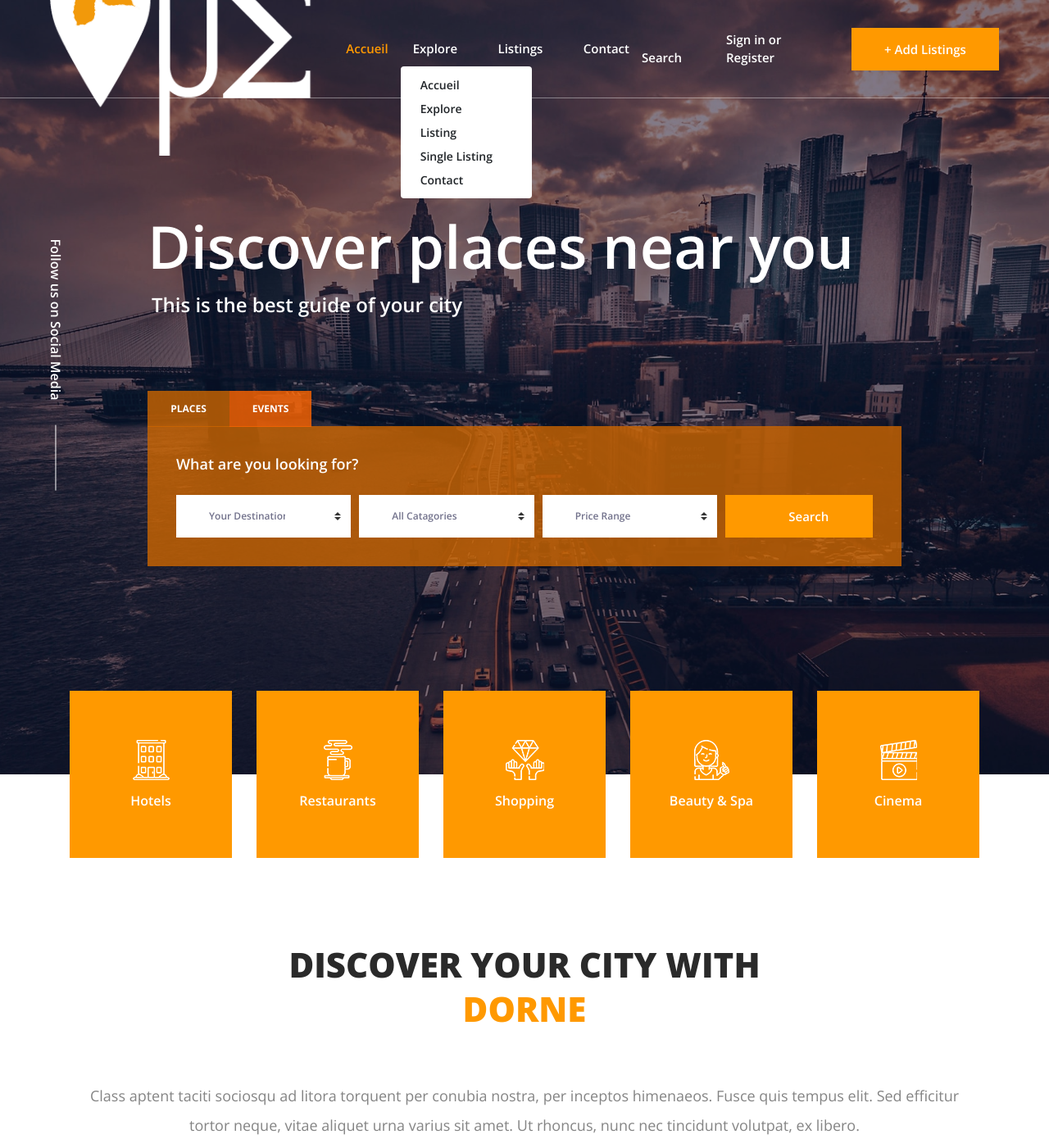
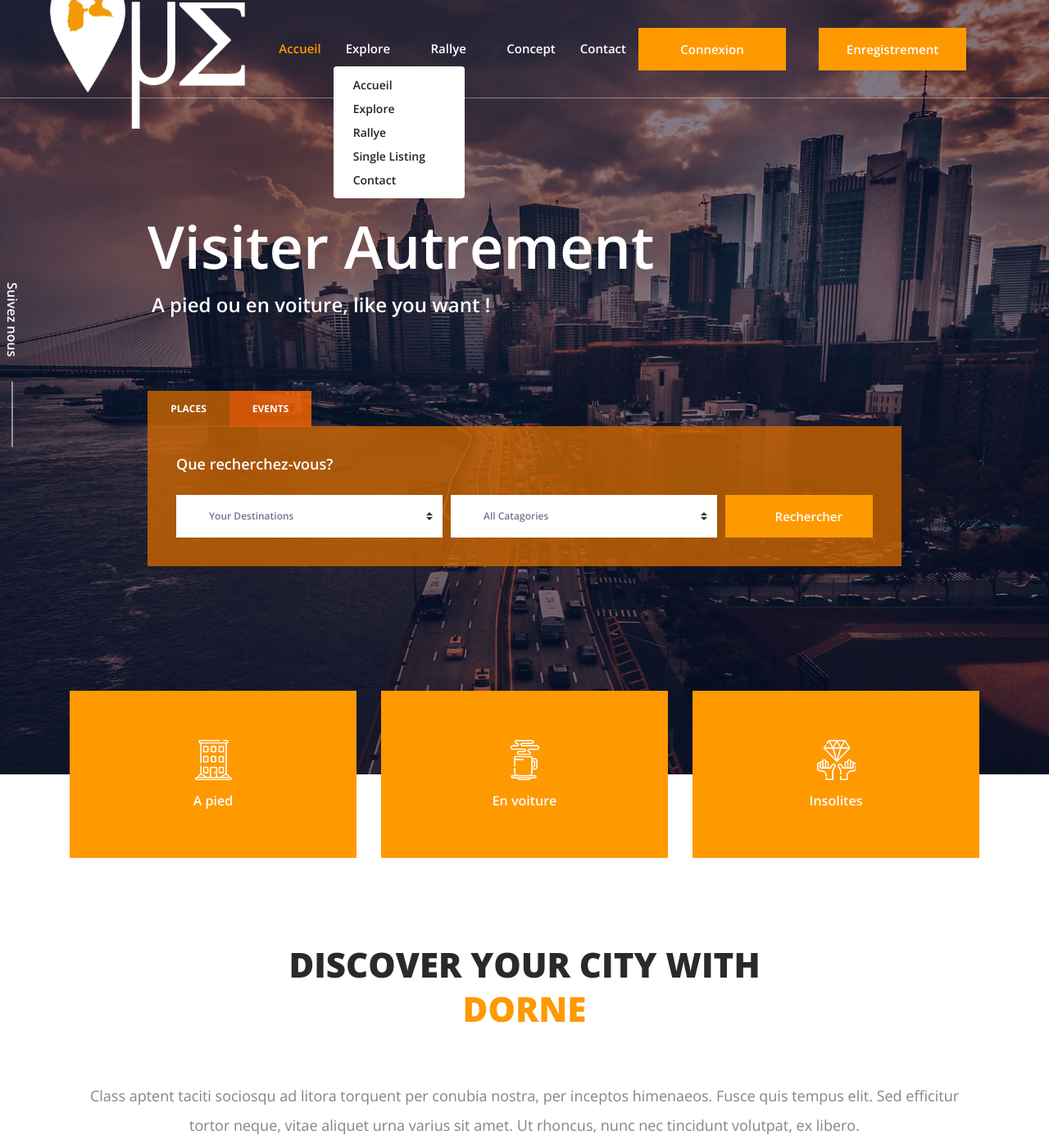
Before and after one commit to astridjonathan/discorverMyIsland, a Symfony app: template templates/default/index.html.twig in a window 1280 px wide, after a click on "Explore". Shown: the top 1390 px of the page at 82% size. Run offline with Twig, Linux system fonts and the light colour scheme; the template is opened without the code that fills it, so the values that code supplies are empty; some libraries are stand-ins or nearby versions; some web fonts are replaced.

Commit message:
Mise à jour Page Index

```diff
--- a/composer.json
+++ b/composer.json
@@ -21,7 +21,8 @@
         "symfony/webpack-encore-bundle": "^1.7",
         "symfony/yaml": "5.0.*",
         "twig/string-extra": "^3.0",
-        "twig/twig": "^3.0"
+        "twig/twig": "^3.0",
+        "vaimo/composer-patches": "^4.20"
     },
     "require-dev": {
     },
--- a/src/Controller/DefaultController.php
+++ b/src/Controller/DefaultController.php
@@ -6,9 +6,14 @@ namespace App\Controller;
 
 use Symfony\Bundle\FrameworkBundle\Controller\AbstractController;
 use Symfony\Component\HttpFoundation\Response;
+use Symfony\Component\Routing\Annotation\Route;
 
 class DefaultController extends AbstractController
 {
+    /**
+     * @return Response
+     * @Route("/")
+     */
     public function index()
     {
         return $this->render('default/index.html.twig');
--- a/templates/base.html.twig
+++ b/templates/base.html.twig
@@ -3,7 +3,7 @@
     <head>
         <meta charset="UTF-8">
         <meta name="description" content="Discover my Island">
-        <meta name="Author" content="Astrid JONATHAN & Léna Broisseron">
+        <meta name="Author" content="Astrid JONATHAN & Léna Boisseron">
         <meta name="copuright" content="DGitalQueen">
         <meta http-equiv="X-UA-Compatible" content="IE=edge">
         <meta name="viewport" content="width=device-width, initial-scale=1, shrink-to-fit=no">
--- a/templates/components/_nav.html.twig
+++ b/templates/components/_nav.html.twig
@@ -16,37 +16,39 @@
                                 <div class="dropdown-menu" aria-labelledby="navbarDropdown">
                                     <a class="dropdown-item" href="index.php">Accueil</a>
                                     <a class="dropdown-item" href="explore.html">Explore</a>
-                                    <a class="dropdown-item" href="listing.html">Listing</a>
+                                    <a class="dropdown-item" href="listing.html">Rallye</a>
                                     <a class="dropdown-item" href="single-listing.html">Single Listing</a>
                                     <a class="dropdown-item" href="contact.html">Contact</a>
                                 </div>
                             </li>
                             <li class="nav-item dropdown">
-                                <a class="nav-link dropdown-toggle" href="#" id="navbarDropdown2" role="button" data-toggle="dropdown" aria-haspopup="true" aria-expanded="false">Listings <i class="fa fa-angle-down" aria-hidden="true"></i></a>
+                                <a class="nav-link dropdown-toggle" href="#" id="navbarDropdown2" role="button" data-toggle="dropdown" aria-haspopup="true" aria-expanded="false">Rallye <i class="fa fa-angle-down" aria-hidden="true"></i></a>
                                 <div class="dropdown-menu" aria-labelledby="navbarDropdown2">
-                                    <a class="dropdown-item" href="index.html">Accueil</a>
-                                    <a class="dropdown-item" href="explore.html">Explore</a>
-                                    <a class="dropdown-item" href="listing.html">Listing</a>
-                                    <a class="dropdown-item" href="single-listing.html">Single Listing</a>
-                                    <a class="dropdown-item" href="contact.html">Contact</a>
+                                    <a class="dropdown-item" href="listing.html">How it Works</a>
+                                    <a class="dropdown-item" href="index.html">A Venir</a>
+                                    <a class="dropdown-item" href="explore.html">S'inscrire</a>
+                                    <a class="dropdown-item" href="listing.html">How it Works</a>
                                 </div>
+                            </li>
+                            <li class="nav-item">
+                                <a class="nav-link" href="concept.html">Concept</a>
                             </li>
                             <li class="nav-item">
                                 <a class="nav-link" href="contact.html">Contact</a>
                             </li>
                         </ul>
-                        <!-- Search btn -->
-                        <div class="dorne-search-btn">
-                            <a id="search-btn" href="#"><i class="fa fa-search" aria-hidden="true"></i> Search</a>
-                        </div>
                         <!-- Signin btn -->
                         <div class="dorne-signin-btn">
-                            <a href="#">Sign in  or Register</a>
+                            <a href="#" class="btn dorne-btn">Connexion</a>
                         </div>
-                        <!-- Add listings btn -->
+                        <!-- Register btn -->
+                        <div class="dorne-signin-btn">
+                            <a href="#" class="btn dorne-btn">Enregistrement</a>
+                        </div>
+                        <!-- Add listings btn
                         <div class="dorne-add-listings-btn">
                             <a href="#" class="btn dorne-btn">+ Add Listings</a>
-                        </div>
+                        </div>-->
                     </div>
                 </nav>
 
--- a/templates/default/index.html.twig
+++ b/templates/default/index.html.twig
@@ -3,27 +3,6 @@
 {% block title %}Discovery My Island | Visite Mon Ile{% endblock %}
 
 {% block content %}
-<!-- Preloader -->
-<div id="preloader">
-    <div class="dorne-load"></div>
-</div>
-
-<!-- ***** Search Form Area ***** -->
-<div class="dorne-search-form d-flex align-items-center">
-    <div class="container">
-        <div class="row">
-            <div class="col-12">
-                <div class="search-close-btn" id="closeBtn">
-                    <i class="pe-7s-close-circle" aria-hidden="true"></i>
-                </div>
-                <form action="#" method="get">
-                    <input type="search" name="caviarSearch" id="search" placeholder="Search Your Desire Destinations or Events">
-                    <input type="submit" class="d-none" value="submit">
-                </form>
-            </div>
-        </div>
-    </div>
-</div>
 
 <!-- ***** Header Area Start ***** -->
 
@@ -36,8 +15,8 @@
         <div class="row h-100 align-items-center justify-content-center">
             <div class="col-12 col-md-10">
                 <div class="hero-content">
-                    <h2>Discover places near you</h2>
-                    <h4>This is the best guide of your city</h4>
+                    <h2>Visiter Autrement</h2>
+                    <h4>A pied ou en voiture, like you want !</h4>
                 </div>
                 <!-- Hero Search Form -->
                 <div class="hero-search-form">
@@ -49,7 +28,7 @@
                     <!-- Tabs Content -->
                     <div class="tab-content" id="nav-tabContent">
                         <div class="tab-pane fade show active" id="nav-places" role="tabpanel" aria-labelledby="nav-places-tab">
-                            <h6>What are you looking for?</h6>
+                            <h6>Que recherchez-vous?</h6>
                             <form action="#" method="get">
                                 <select class="custom-select">
                                     <option selected>Your Destinations</option>
@@ -65,39 +44,7 @@
                                     <option value="2">Catagories 2</option>
                                     <option value="3">Catagories 3</option>
                                 </select>
-                                <select class="custom-select">
-                                    <option selected>Price Range</option>
-                                    <option value="1">$100 - $499</option>
-                                    <option value="2">$500 - $999</option>
-                                    <option value="3">$1000 - $4999</option>
-                                </select>
-                                <button type="submit" class="btn dorne-btn"><i class="fa fa-search pr-2" aria-hidden="true"></i> Search</button>
-                            </form>
-                        </div>
-                        <div class="tab-pane fade" id="nav-events" role="tabpanel" aria-labelledby="nav-events-tab">
-                            <h6>What are you looking for?</h6>
-                            <form action="#" method="get">
-                                <select class="custom-select">
-                                    <option selected>Your Destinations</option>
-                                    <option value="1">New York</option>
-                                    <option value="2">Latvia</option>
-                                    <option value="3">Dhaka</option>
-                                    <option value="4">Melbourne</option>
-                                    <option value="5">London</option>
-                                </select>
-                                <select class="custom-select">
-                                    <option selected>All Catagories</option>
-                                    <option value="1">Catagories 1</option>
-                                    <option value="2">Catagories 2</option>
-                                    <option value="3">Catagories 3</option>
-                                </select>
-                                <select class="custom-select">
-                                    <option selected>Price Range</option>
-                                    <option value="1">$100 - $499</option>
-                                    <option value="2">$500 - $999</option>
-                                    <option value="3">$1000 - $4999</option>
-                                </select>
-                                <button type="submit" class="btn dorne-btn"><i class="fa fa-search pr-2" aria-hidden="true"></i> Search</button>
+                                <button type="submit" class="btn dorne-btn"><i class="fa fa-search pr-2" aria-hidden="true"></i> Rechercher</button>
                             </form>
                         </div>
                     </div>
@@ -108,7 +55,7 @@
     <!-- Hero Social Btn -->
     <div class="hero-social-btn">
         <div class="social-title d-flex align-items-center">
-            <h6>Follow us on Social Media</h6>
+            <h6>Suivez nous</h6>
             <span></span>
         </div>
         <div class="social-btns">
@@ -133,9 +80,9 @@
                         <div class="col-12 col-sm-6 col-md">
                             <div class="single-catagory-area wow fadeInUpBig" data-wow-delay="0.2s">
                                 <div class="catagory-content">
-                                    <img src="img/core-img/icon-1.png" alt="">
+                                    <img src="assets/img/core-img/icon-1.png" alt="">
                                     <a href="#">
-                                        <h6>Hotels</h6>
+                                        <h6>A pied</h6>
                                     </a>
                                 </div>
                             </div>
@@ -144,9 +91,9 @@
                         <div class="col-12 col-sm-6 col-md">
                             <div class="single-catagory-area wow fadeInUpBig" data-wow-delay="0.4s">
                                 <div class="catagory-content">
-                                    <img src="img/core-img/icon-2.png" alt="">
+                                    <img src="assets/img/core-img/icon-2.png" alt="">
                                     <a href="#">
-                                        <h6>Restaurants</h6>
+                                        <h6>En voiture</h6>
                                     </a>
                                 </div>
                             </div>
@@ -155,35 +102,14 @@
                         <div class="col-12 col-sm-6 col-md">
                             <div class="single-catagory-area wow fadeInUpBig" data-wow-delay="0.6s">
                                 <div class="catagory-content">
-                                    <img src="img/core-img/icon-3.png" alt="">
+                                    <img src="assets/img/core-img/icon-3.png" alt="">
                                     <a href="#">
-                                        <h6>Shopping</h6>
+                                        <h6>Insolites</h6>
                                     </a>
                                 </div>
                             </div>
                         </div>
-                        <!-- Single Catagory Area -->
-                        <div class="col-12 col-sm-6 col-md">
-                            <div class="single-catagory-area wow fadeInUpBig" data-wow-delay="0.8s">
-                                <div class="catagory-content">
-                                    <img src="img/core-img/icon-4.png" alt="">
-                                    <a href="#">
-                                        <h6>Beauty &amp; Spa</h6>
-                                    </a>
-                                </div>
-                            </div>
-                        </div>
-                        <!-- Single Catagory Area -->
-                        <div class="col-12 col-md">
-                            <div class="single-catagory-area wow fadeInUpBig" data-wow-delay="1s">
-                                <div class="catagory-content">
-                                    <img src="img/core-img/icon-5.png" alt="">
-                                    <a href="#">
-                                        <h6>Cinema</h6>
-                                    </a>
-                                </div>
-                            </div>
-                        </div>
+
                     </div>
                 </div>
             </div>
```
Also changed, not shown: other parts of templates/default/index.html.twig (+35 -35 lines), templates/default/contact.html.twig (added), 2 other files.
